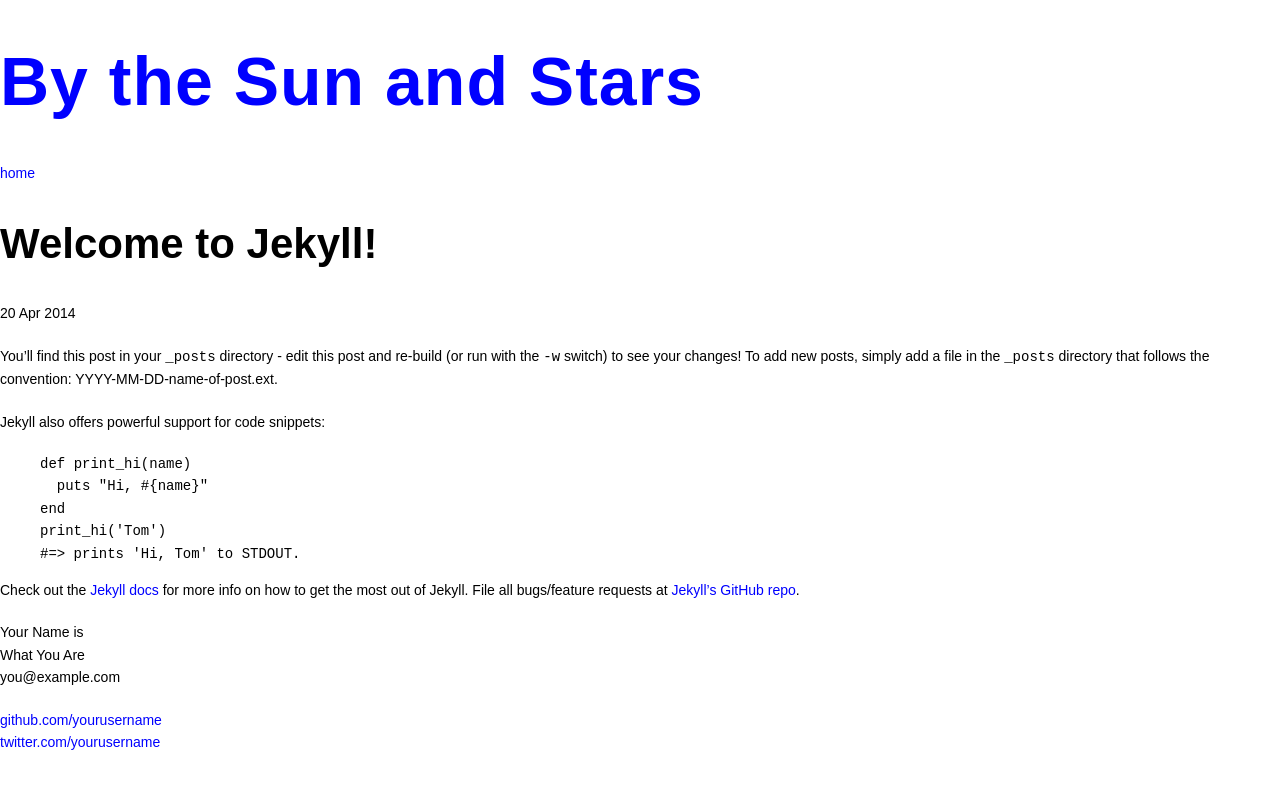
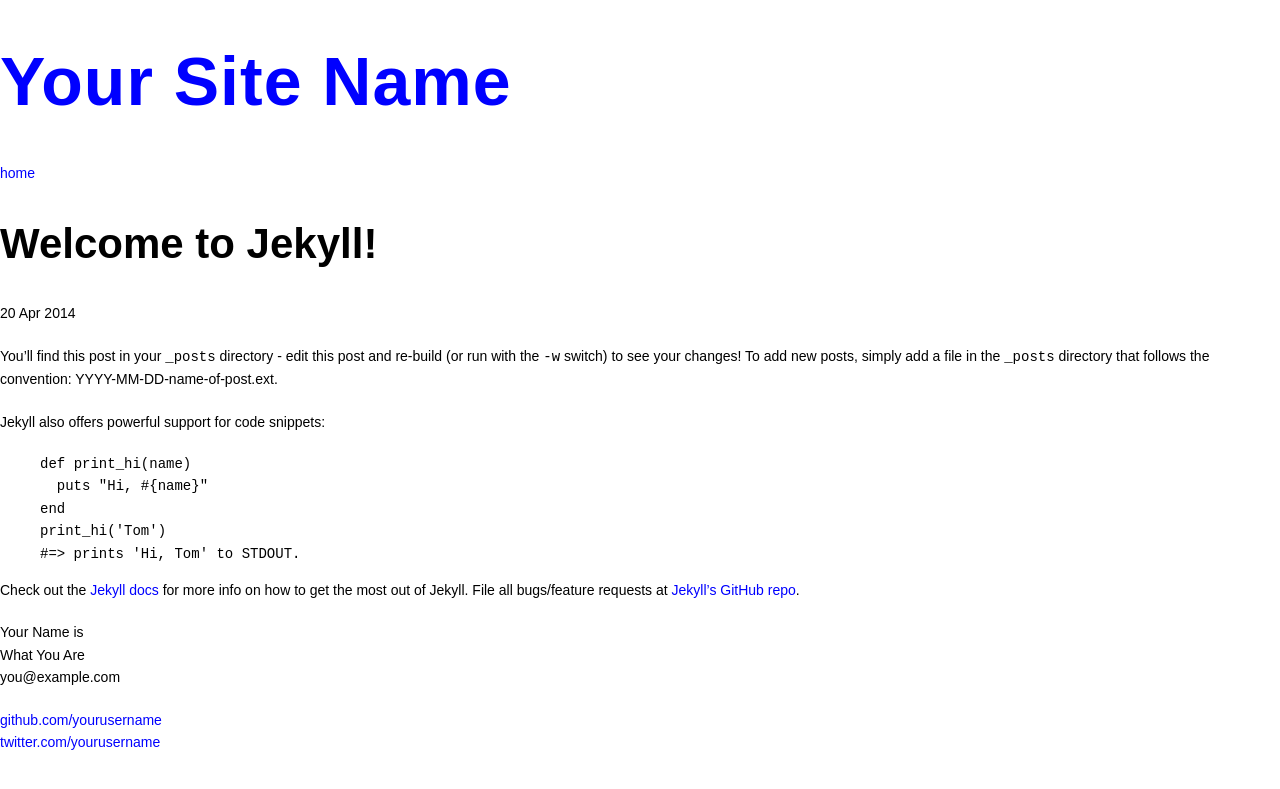
Before and after one commit to Joshua-Jenkins/jekyll-starter-kit, a Jekyll site: the page built from _posts/2014-04-20-welcome-to-jekyll.markdown, in a window 1280 px wide. Shown: the top 789 px of the page. Built offline with Jekyll 4.4.1, drawn with Linux system fonts in a browser that asks for light colours.

Commit message:
Made site title and name generic

```diff
--- a/_config.yml
+++ b/_config.yml
@@ -1,3 +1,3 @@
-name: By the Sun and Stars
+name: Your Site Name
 markdown: kramdown
 exclude: ["node_modules", "gulpfile.js", "package.json"]
--- a/index.html
+++ b/index.html
@@ -1,6 +1,6 @@
 ---
 layout: default
-title: By the Sun and Stars
+title: Your Site Title
 ---
 
 <div id="home">
```
